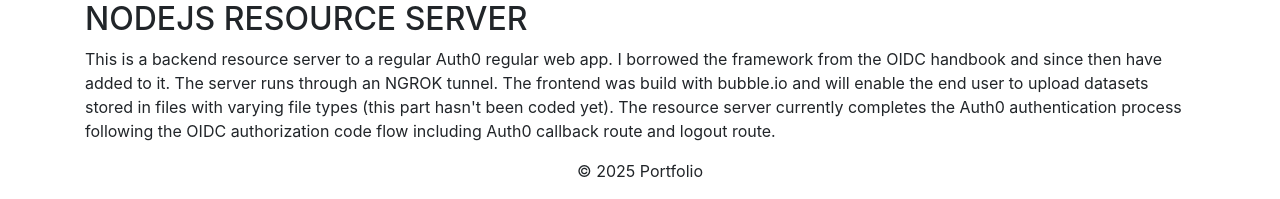
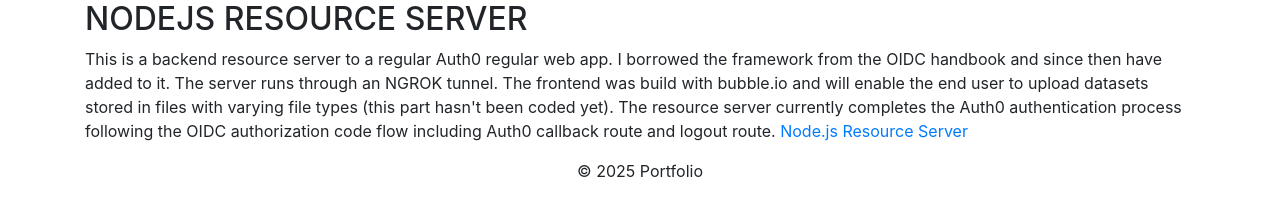
Before and after one commit to christopherbrunswick/portfolio, a Flask app: page /projects in a window 1280 px wide. Shown: the part 2833-3032 px from the top of the page. Run offline with Flask 2, Linux system fonts and the light colour scheme; some libraries are stand-ins or nearby versions.

Commit message:
completed anchor

```diff
--- a/templates/projects.html
+++ b/templates/projects.html
@@ -182,7 +182,7 @@
                 and since then have added to it. The server runs through an NGROK tunnel.
                 The frontend was build with bubble.io and will enable the end user to upload datasets stored in files with varying file types (this part hasn't been coded yet).
                 The resource server currently completes the Auth0 authentication process following the OIDC authorization code flow including Auth0 callback route and logout route.
-                <a href="https://github.com/christopherbrunswick/Resource-Server.git"></a>
+                <a href="https://github.com/christopherbrunswick/Resource-Server.git">Node.js Resource Server</a>
             </p>
         </div>
       </section>
```
